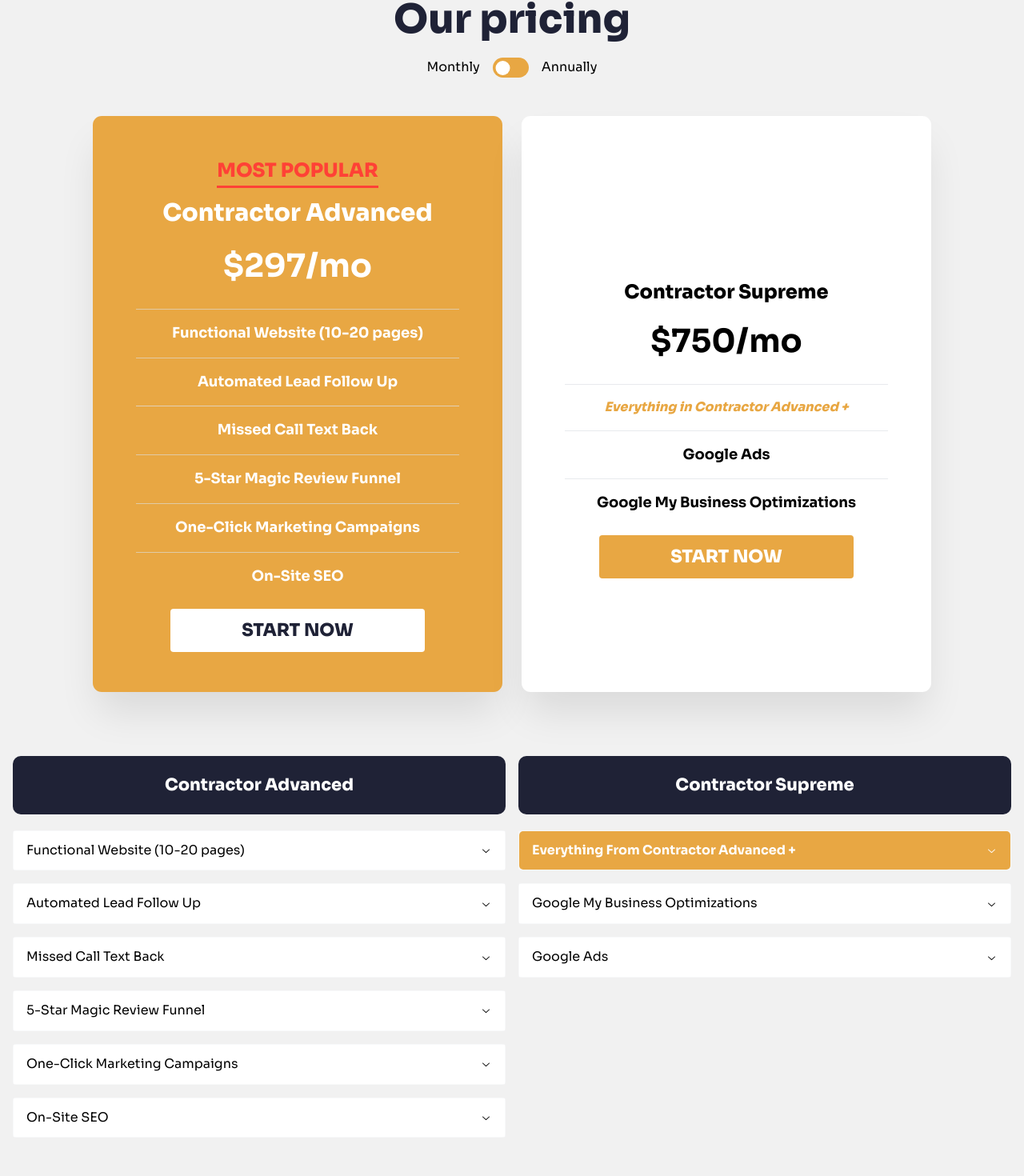
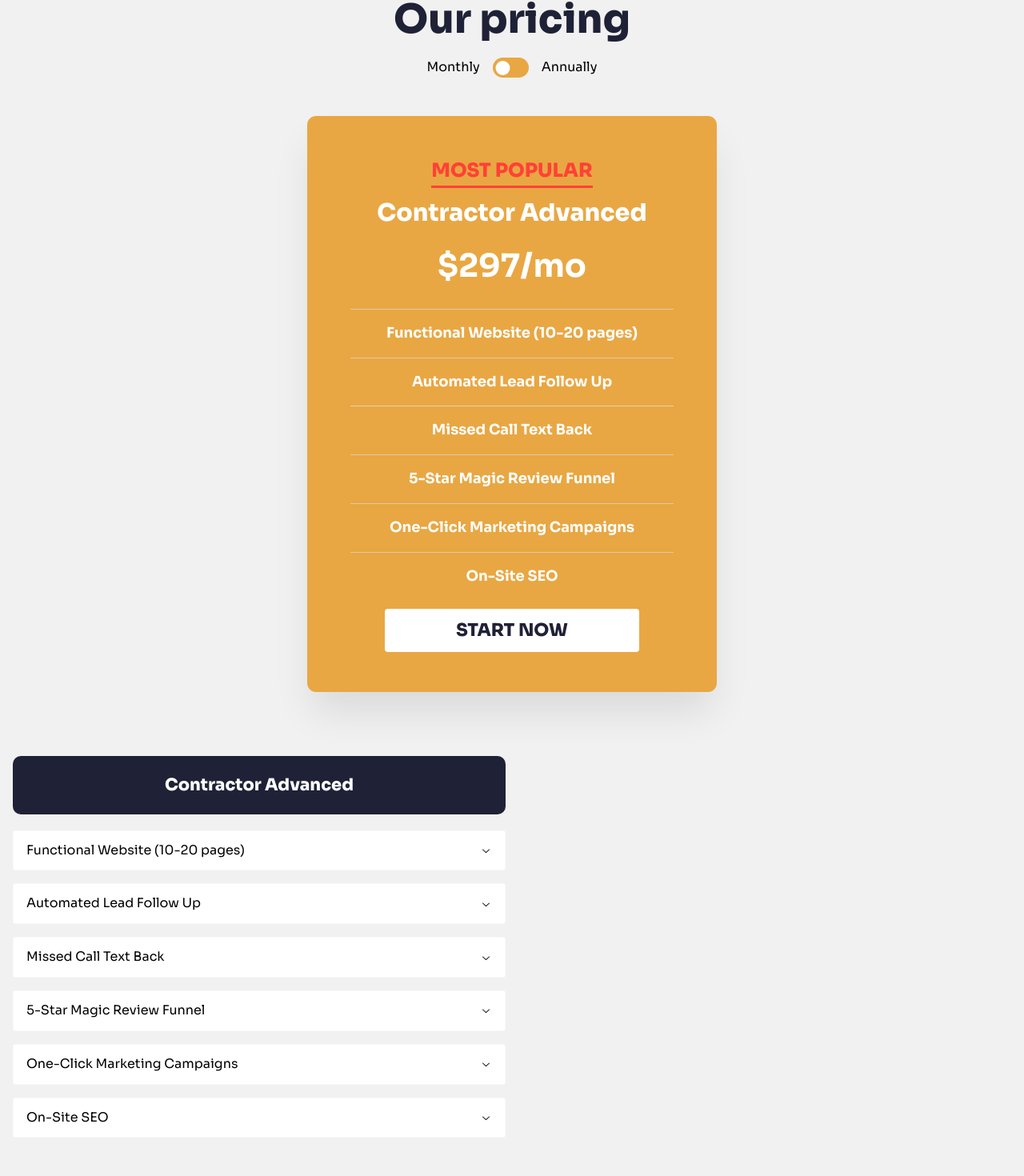
Before and after one commit to kaistone808/stonesystems-saas-website, a Next.js app: page /pricing in a window 1280 px wide. Shown: the part 186-1656 px from the top of the page at 80% size. Built offline with nearby package versions, Linux system fonts and the light colour scheme.

Commit message:
price fix

```diff
--- a/components/PricingPage/PriceContainer/PriceContainer.tsx
+++ b/components/PricingPage/PriceContainer/PriceContainer.tsx
@@ -154,8 +154,8 @@ export const PriceContainer = () => {
                       target="_blank"
                       href={
                         monthly
-                          ? 'https://buy.stripe.com/9AQg1IeUz3LrcDK4h7'
-                          : 'https://buy.stripe.com/9AQg1IeUz3LrcDK4h7'
+                          ? 'https://buy.stripe.com/9B6bJ217N5PveFhbtf6AM15'
+                          : 'https://buy.stripe.com/9B6bJ217N5PveFhbtf6AM15'
                       }
                       c={'var(--blue)'}
                       bg={'var(--white)'}
@@ -165,7 +165,7 @@ export const PriceContainer = () => {
                     </Button>
                   </Stack>
                 </Paper>
-                <Paper shadow={'md'} className={classes.cardBox3}>
+                {/* <Paper shadow={'md'} className={classes.cardBox3}>
                   <Stack w={'100%'} align={'center'} p={20}>
                     <Text fw={900} fz={'24'} mt={mobile ? 0 : '3.75rem'}>
                       Contractor Supreme
@@ -211,7 +211,7 @@ export const PriceContainer = () => {
                       START NOW
                     </Button>
                   </Stack>
-                </Paper>
+                </Paper> */}
               </Flex>
             </Group>
           </Stack>
@@ -224,9 +224,9 @@ export const PriceContainer = () => {
               <div className={classes.header}>
                 <Text className={classes.planTitle}>Contractor Advanced </Text>
               </div>
-              <div className={classes.header}>
+{/*               <div className={classes.header}>
                 <Text className={classes.planTitle}>Contractor Supreme </Text>
-              </div>
+              </div> */}
             </SimpleGrid>
           )}
           <SimpleGrid cols={mobile ? 1 : 2} className={classes.content}>
@@ -355,12 +355,12 @@ export const PriceContainer = () => {
               </Accordion.Item>
 
             </Accordion>
-            {mobile && (
+{/*             {mobile && (
               <div className={classes.header}>
                 <Text className={classes.planTitle}>Contractor Supreme </Text>
               </div>
-            )}
-            <Accordion variant="separated">
+            )} */}
+{/*             <Accordion variant="separated">
               <Accordion.Item value="everything2">
                 <Accordion.Control className={classes.everythingControl}>
                   Everything From Contractor Advanced +
@@ -401,7 +401,7 @@ export const PriceContainer = () => {
                   </List>
                 </Accordion.Panel>
               </Accordion.Item>
-            </Accordion>
+            </Accordion> */}
           </SimpleGrid>
         </Container>
       </div>
```
